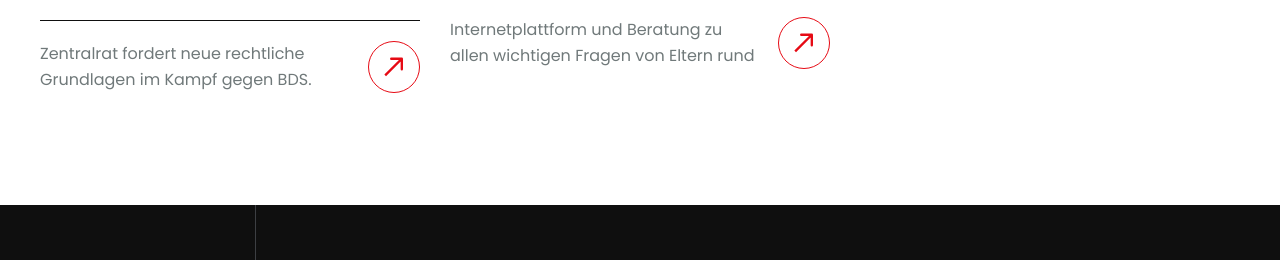
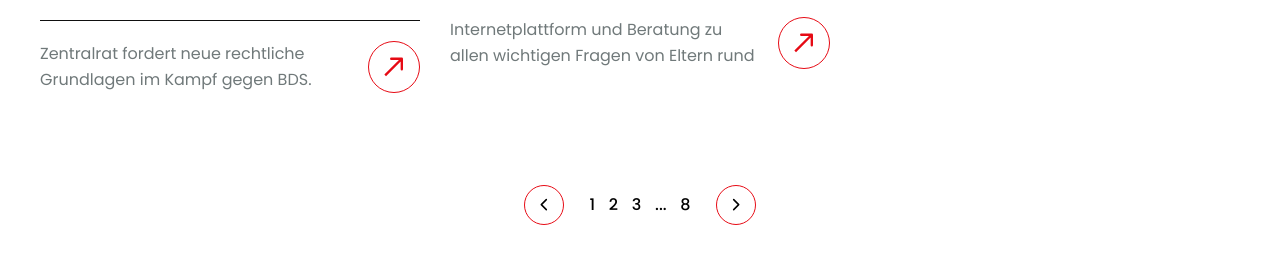
Before and after one commit to artemats/bamga, a website built with webpack: page src/html/news.html in a window 1280 px wide. Shown: the part 1973-2233 px from the top of the page. Built offline with nearby package versions, Linux system fonts and the light colour scheme; files whose address does not match are found by name; a web font is replaced by a local one; what scrollmagic, scrollmagic-plugins would draw is missing.

Commit message:
feat: (General) add pagination

```diff
--- a/src/html/news.html
+++ b/src/html/news.html
@@ -224,6 +224,31 @@
 					</div>
 				</div>
 			</div>
+			<div class="row">
+				<div class="col-12">
+					<div class="pagination">
+						<div class="pagination-list">
+							<a href="#" class="pagination-list-arrow __prev">
+								<svg class="svg svg__20">
+									<use xlink:href="../images/sprite/sprite.svg#arrow-right-point"></use>
+								</svg>
+							</a>
+							<div class="pagination-list-links">
+								<a href="#">1</a>
+								<a href="#">2</a>
+								<a href="#">3</a>
+								<a>...</a>
+								<a href="#">8</a>
+							</div>
+							<a href="#" class="pagination-list-arrow __next">
+								<svg class="svg svg__20">
+									<use xlink:href="../images/sprite/sprite.svg#arrow-right-point"></use>
+								</svg>
+							</a>
+						</div>
+					</div>
+				</div>
+			</div>
 		</div>
 	</section>
 	<footer class="footer hideFixedSocial">
--- /dev/null
+++ b/src/sass/components/_pagination.scss
@@ -0,0 +1,46 @@
+.pagination{
+	margin: 80px 0 20px;
+		&-list{
+			display: flex;
+			align-items: center;
+			justify-content: center;
+				&-arrow{
+					width: 40px;
+					height: 40px;
+					padding: 9px;
+					border: 1px var(--color-error) solid;
+					border-radius: 50%;
+						&.__prev{
+							margin-right: 20px;
+								.svg{
+									transform: scaleX(-1);
+								}
+						}
+						&.__next{
+							margin-left: 20px;
+						}
+						@include hover($md){
+							&:hover{
+								.svg{
+									color: var(--color-error);
+								}
+							}
+						}
+				}
+				&-links{
+					a{
+						font-size: 16px;
+						margin: 0 5px;
+						font-family: var(--font-base-mediumn);
+						transition: color var(--hover-duration) var(--hover-ease);
+							&[href]{
+								@include hover($md){
+									&:hover{
+										color: var(--color-error);
+									}
+								}
+							}
+					}
+				}
+		}
+}
--- a/src/sass/components/index.scss
+++ b/src/sass/components/index.scss
@@ -13,3 +13,4 @@
 @import "sidebar";
 @import "tabs";
 @import "tooltip";
+@import "pagination";
```
Also changed, not shown: src/html/articles.html (+25 -0 lines), dist/articles.html, dist/bundle.js, dist/news.html, dist/styles.css.
